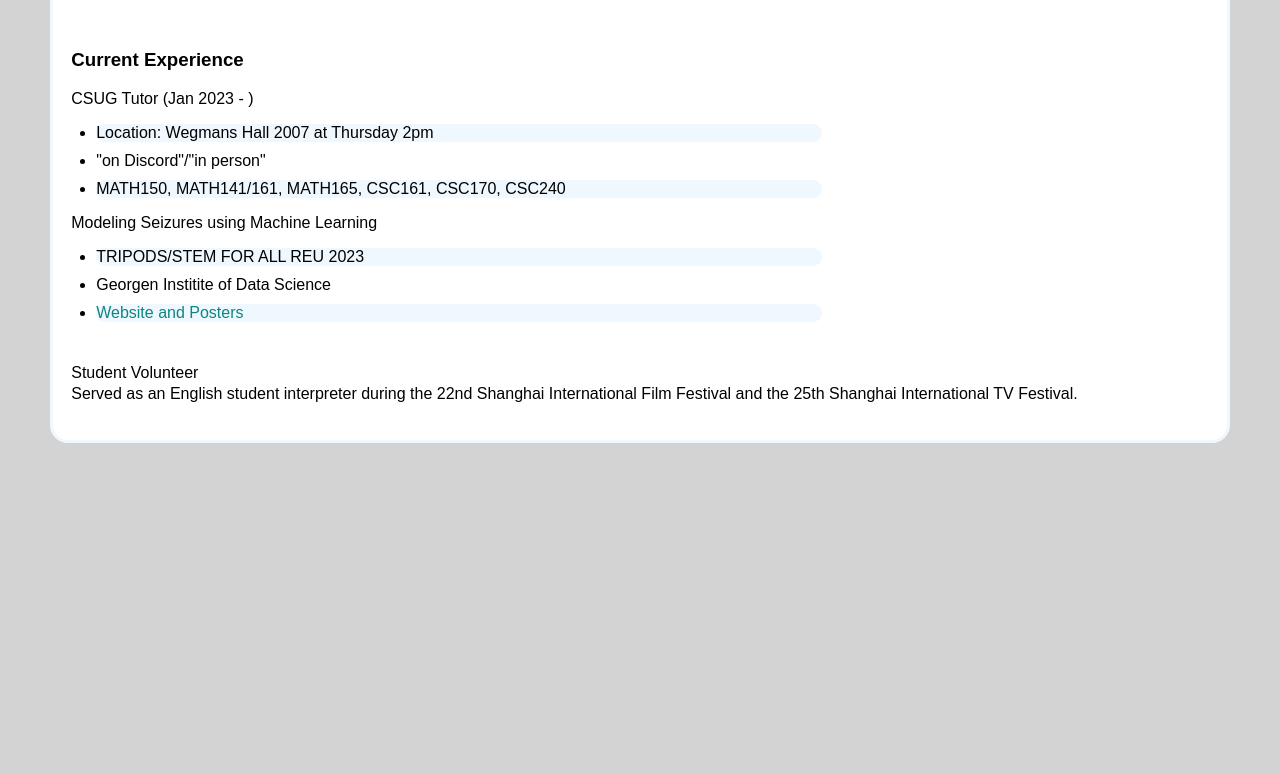
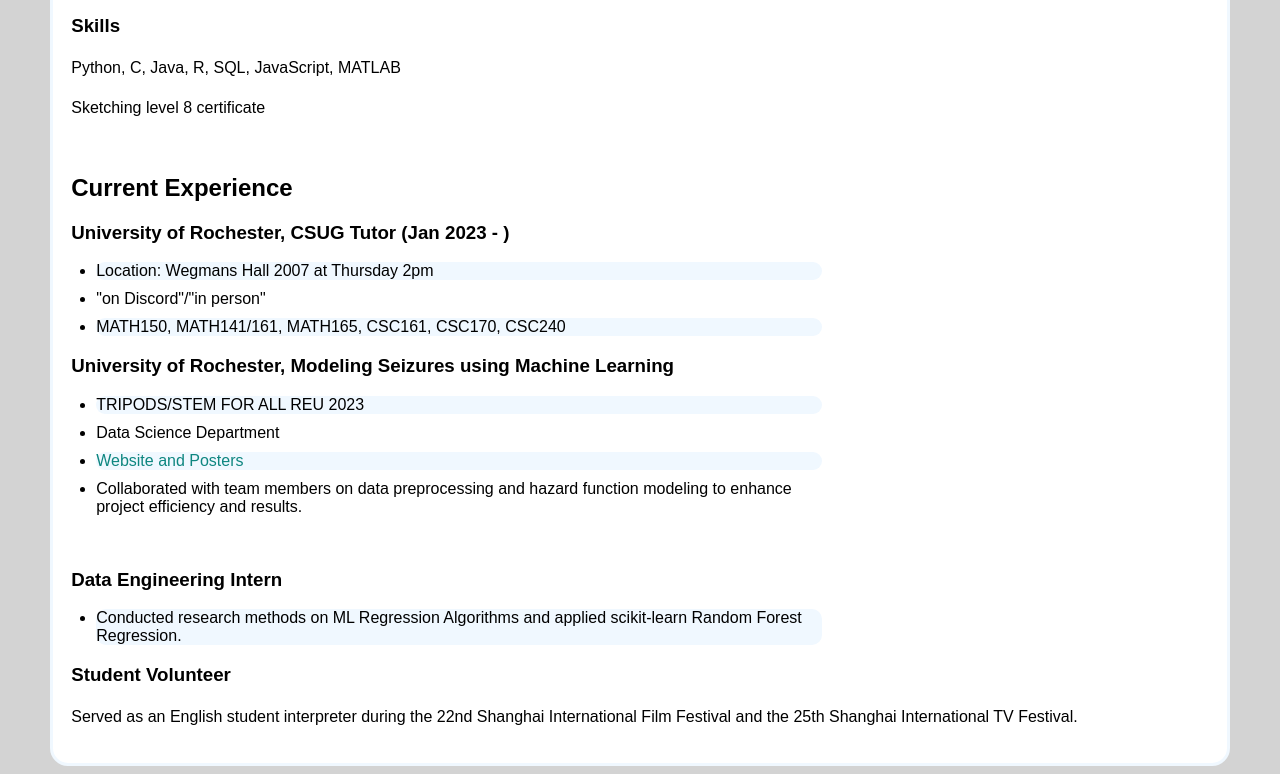
Before and after one commit to wtjiang20/wtjiang20.github.io, a plain HTML site: page index.html in a window 1280 px wide. Shown: the part 443-1217 px from the top of the page. Before the commit the page ends 894 px from the top, so only its background shows below. Drawn offline with Linux system fonts and the light colour scheme.

Commit message:
Update index.html

```diff
--- a/index.html
+++ b/index.html
@@ -38,27 +38,35 @@
                         Wentao is proficient in Python, Java, C, R, SQL, and JavaScript. He has a foundational framework for advanced mathematics in complex analysis, discrete structures, probability, linear algebra, differential equations, operations research, numerical analysis, and graph theory.
                     </p>
 
+                    <h3> Skills </h3>
+                    <p>Python, C, Java, R, SQL, JavaScript, MATLAB</p>
+                    <p>Sketching level 8 certificate</p>
+
                     <br>
-                    <h3> Current Experience </h3>
-                    <div> CSUG Tutor (Jan 2023 - ) </div>
+                    <h2> Current Experience </h2>
+                    <h3> University of Rochester, CSUG Tutor (Jan 2023 - ) </h3>
                     <ul>
                         <li> Location: Wegmans Hall 2007 at Thursday 2pm </li>
                         <li> "on Discord"/"in person" </li>
                         <li> MATH150, MATH141/161, MATH165, CSC161, CSC170, CSC240 </li>
                     </ul>
 
-                    <div> Modeling Seizures using Machine Learning </div>
+                    <h3> University of Rochester, Modeling Seizures using Machine Learning </h3>
                     <ul>
                         <li> TRIPODS/STEM FOR ALL REU 2023</li>
-                        <li> Georgen Institite of Data Science </li>
+                        <li> Data Science Department </li>
                         <li> <a src="https://people.math.rochester.edu/faculty/iosevich/stemforall2023.html">Website and Posters</a></li>
+                        <li> Collaborated with team members on data preprocessing and hazard function modeling to enhance project efficiency and results.</li>
                     </ul>
                     <br>
 
-                    <div> Student Volunteer</div>
-                    <p>
-                        Served as an English student interpreter during the 22nd Shanghai International Film Festival and the 25th Shanghai International TV Festival.
-                    </p>
+                    <h3> Data Engineering Intern </h3>
+                    <ul>
+                        <li> Conducted research methods on ML Regression Algorithms and applied scikit-learn Random Forest Regression.</li>
+                    </ul>
+
+                    <h3> Student Volunteer</h3>
+                    <p>Served as an English student interpreter during the 22nd Shanghai International Film Festival and the 25th Shanghai International TV Festival.</p>
                 </section>
 
             </article>
```
